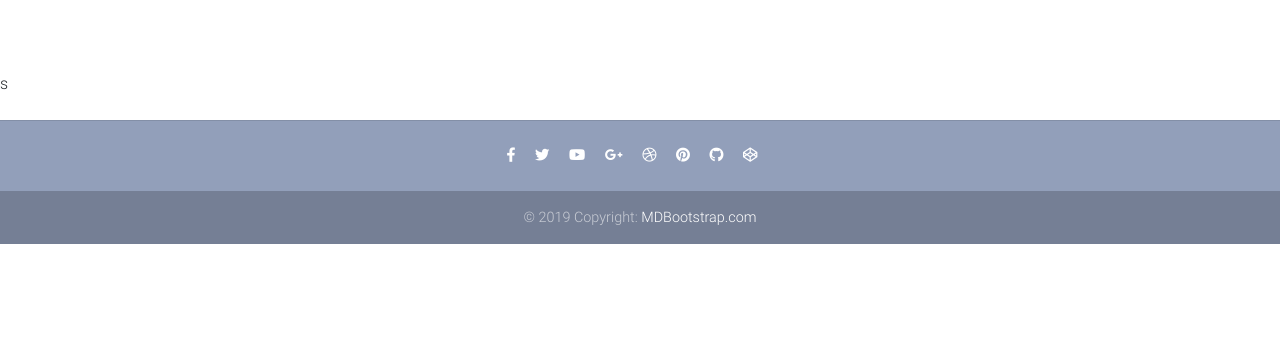
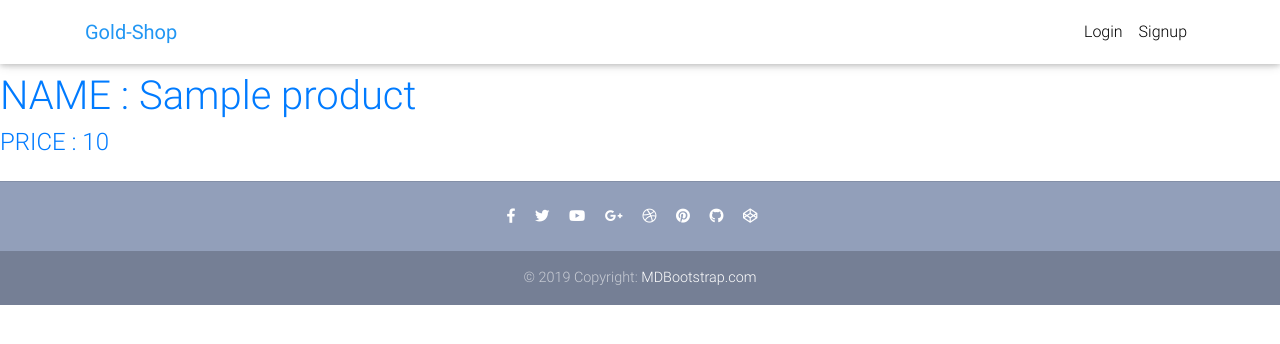
Before and after one commit to thesooge/gold-shop, a Django app: page /product/ in a window 1280 px wide. Shown: the top 344 px of the page. Run offline with Django 3.2, Linux system fonts and the light colour scheme; tables that the repository leaves empty hold one stand-in row (values such as "Sample post"); some libraries are stand-ins or nearby versions.

Commit message:
product list and detail view

```diff
--- a/products/models.py
+++ b/products/models.py
@@ -1,5 +1,6 @@
 from django.db import models
 from django.conf import settings
+from django.shortcuts import reverse
 
 # Create your models here.
 
@@ -14,6 +15,10 @@ class Product(models.Model):
     iamge = models.ImageField(upload_to='prodcts_cover/')
     category = models.ForeignKey(Category, on_delete=models.PROTECT, related_name='products')
 
+    def get_absolute_url(self):
+        return reverse("product-list", kwargs={"pk": self.pk})
+
+
 
 
 class ProductComment(models.Model):
--- a/products/templates/products/product_list.html
+++ b/products/templates/products/product_list.html
@@ -1,5 +1,14 @@
 {% extends "_base.html" %}
 
 {% block content %}
-s
+
+{% for product in  products %}
+<a href= "{% url 'product_detail' product.id %}">
+<h1>NAME : {{product.title}}</h1>
+<h4>PRICE : {{product.unit_price}}</h4>
+</a>
+{% endfor %}
+
+
+
 {% endblock content %}
--- a/products/urls.py
+++ b/products/urls.py
@@ -4,6 +4,7 @@ from . import views
 
 urlpatterns = [
     path('', views.ProductList.as_view(), name='product-list'),
+    path('<int:pk>/', views.ProductDetail.as_view(), name='product_detail'),
 
 
 ]
--- a/products/views.py
+++ b/products/views.py
@@ -7,3 +7,9 @@ from .models import Product, ProductComment, Category
 class ProductList(generic.ListView):
     model = Product
     template_name = 'products/product_list.html'
+    context_object_name = 'products'
+
+class ProductDetail(generic.DetailView):
+    model = Product
+    template_name = 'products/product_detail.html'
+    context_object_name = 'product'
--- a/templates/_base.html
+++ b/templates/_base.html
@@ -44,7 +44,7 @@
   </style>
 </head>
 
-{% comment %} {% include "navbar.html" %} {% endcomment %}
+{% include "navbar.html" %}
 
 <body>
 
--- a/templates/navbar.html
+++ b/templates/navbar.html
@@ -1,11 +1,11 @@
-{% load cart_template_tags %}
+{% comment %} {% load cart_template_tags %} {% endcomment %}
 
 <nav class="navbar fixed-top navbar-expand-lg navbar-light white scrolling-navbar">
     <div class="container">
 
       <!-- Brand -->
       <a class="navbar-brand waves-effect" href="/">
-        <strong class="blue-text">DJe-commerce</strong>
+        <strong class="blue-text">Gold-Shop</strong>
       </a>
 
       <!-- Collapse -->
@@ -34,25 +34,25 @@
         <ul class="navbar-nav nav-flex-icons">
           {% if request.user.is_authenticated %}
           <li class="nav-item">
-            <a href="{% url 'core:order-summary' %}" class="nav-link waves-effect">
-              <span class="badge red z-depth-1 mr-1"> {{ request.user|cart_item_count }} </span>
+            <a href="%%" class="nav-link waves-effect">
+              {% comment %} <span class="badge red z-depth-1 mr-1"> {{ request.user|cart_item_count }} </span> {% endcomment %}
               <i class="fas fa-shopping-cart"></i>
               <span class="clearfix d-none d-sm-inline-block"> Cart </span>
             </a>
           </li>
           <li class="nav-item">
-            <a class="nav-link waves-effect" href="{% url 'account_logout' %}">
+            <a class="nav-link waves-effect" href="%">
               <span class="clearfix d-none d-sm-inline-block"> Logout </span>
             </a>
           </li>
           {% else %}
           <li class="nav-item">
-            <a class="nav-link waves-effect" href="{% url 'account_login' %}">
+            <a class="nav-link waves-effect" href="%">
               <span class="clearfix d-none d-sm-inline-block"> Login </span>
             </a>
           </li>
           <li class="nav-item">
-            <a class="nav-link waves-effect" href="{% url 'account_signup' %}">
+            <a class="nav-link waves-effect" href="%">
               <span class="clearfix d-none d-sm-inline-block"> Signup </span>
             </a>
           </li>
```
Also changed, not shown: products/templates/products/product_detail.html (added, +12 -0 lines).
